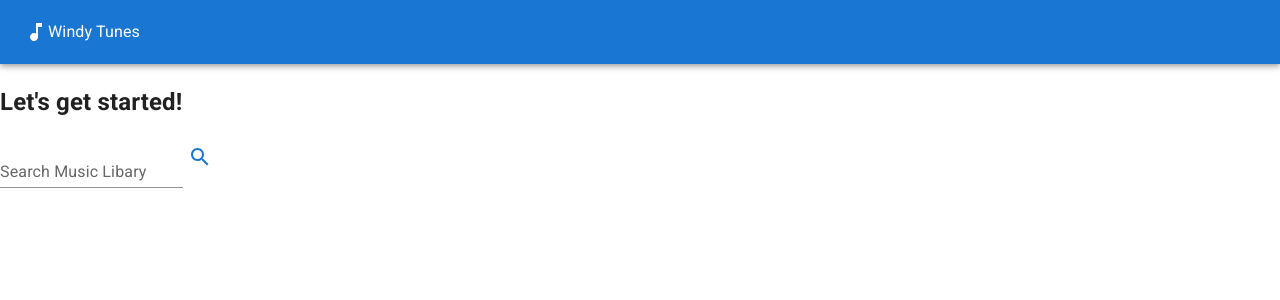
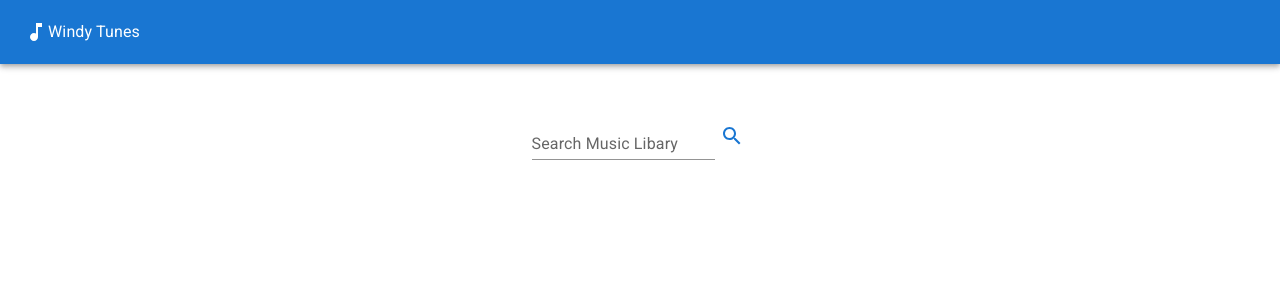
Before and after one commit to peskaypea/Itunes_music_finder, a React (Create React App) app: page / in a window 1280 px wide. Shown: the top 300 px of the page. Built offline with nearby package versions, Linux system fonts and the light colour scheme.

Commit message:
Search component updated, added in another component for the music/ album to be displayed on

```diff
--- a/src/App.js
+++ b/src/App.js
@@ -8,8 +8,6 @@ function App() {
     <>
       <CssBaseline />
       <Nav />
-
-      <h2>Let's get started!</h2>
       <Search />
     </>
   );
--- /dev/null
+++ b/src/components/MusicCard.jsx
@@ -0,0 +1,81 @@
+import React from "react";
+import {
+  Box,
+  Card,
+  CardContent,
+  Typography,
+  CardMedia,
+  Grid,
+  Paper,
+} from "@mui/material";
+
+const MusicCard = ({ artistName, albumCover, trackName }) => {
+  return (
+    <>
+      <Card sx={{ display: "flex", width: 1, m: 1, height: 4 / 5 }}>
+        <Box
+          sx={{
+            display: "flex",
+            flexDirection: "column",
+            width: 1,
+          }}
+        >
+          <CardContent sx={{ flex: "1 0 auto", width: 1 }}>
+            <Typography component="div" variant="p">
+              {trackName.slice(0, 14)}..
+            </Typography>
+            <Typography
+              variant="subtitle1"
+              color="text.secondary"
+              component="div"
+            >
+              {artistName.slice(0, 10)}
+            </Typography>
+          </CardContent>
+          {/*
+          <Box sx={{ display: "flex", alignItems: "center", pl: 1, pb: 1 }}>
+            <IconButton aria-label="previous">
+              {theme.direction === "rtl" ? (
+                <SkipNextIcon />
+              ) : (
+                <SkipPreviousIcon />
+              )}
+            </IconButton>
+            <IconButton aria-label="play/pause">
+              <PlayArrowIcon sx={{ height: 38, width: 38 }} />
+            </IconButton>
+            <IconButton aria-label="next">
+              {theme.direction === "rtl" ? (
+                <SkipPreviousIcon />
+              ) : (
+                <SkipNextIcon />
+              )}
+            </IconButton>
+          </Box>*/}
+        </Box>
+        <CardMedia
+          component="img"
+          sx={{ width: 100 }}
+          image={albumCover}
+          alt="Live from space album cover"
+        />
+      </Card>
+
+      {/* <Box width="100px">
+        <Card>
+          <img src={albumCover} alt="" />
+          <CardContent>
+            <Typography gutterBottom varient="h5" component="div">
+              {artistName}
+            </Typography>
+            <Typography varient="body2" color="text.secondary">
+              {trackName}
+            </Typography>
+          </CardContent>
+        </Card>
+      </Box> */}
+    </>
+  );
+};
+
+export default MusicCard;
--- a/src/components/Search.jsx
+++ b/src/components/Search.jsx
@@ -1,7 +1,8 @@
 import React, { useState } from "react";
 import axios from "axios";
-import { TextField, InputAdornment, IconButton } from "@mui/material";
+import { TextField, IconButton, Container, Grid, Paper } from "@mui/material";
 import SearchIcon from "@mui/icons-material/Search";
+import MusicCard from "./MusicCard";
 
 const Search = () => {
   const [songs, setSongs] = useState([{ track: "" }]);
@@ -31,6 +32,15 @@ const Search = () => {
 
   return (
     <div>
+      <Container
+        sx={{
+          display: "flex",
+          justifyContent: "center",
+          alignItems: "center",
+          width: "100%",
+          mt: 6,
+        }}
+      >
         <TextField
           type="text"
           id="standard-basic"
@@ -51,14 +61,40 @@ const Search = () => {
         >
           <SearchIcon />
         </IconButton>
+      </Container>
 
-      {songs.map((s) => (
-        <div>
-          <h3>{s.trackName}</h3>
-          <img src={s.artworkUrl100} alt="" />
-          <h5>{s.artistName}</h5>
-        </div>
+      <Container>
+        <Grid container>
+          {songs.map((song, index) => (
+            <Grid
+              item
+              key={index}
+              xs={3}
+              sx={{
+                display: "flex",
+                justifyContent: "center",
+                alignItems: "center",
+                width: "100%",
+              }}
+            >
+              {song.artworkUrl100 && (
+                <MusicCard
+                  albumCover={song.artworkUrl100}
+                  artistName={song.artistName}
+                  trackName={song.trackName}
+                  style={{
+                    width: "100%",
+                  }}
+                >
+                  {/* <img src={song.artworkUrl100} alt="" />
+              <h4>{song.artistName}</h4>
+              <h5>{song.trackName}</h5> */}
+                </MusicCard>
+              )}
+            </Grid>
           ))}
+        </Grid>
+      </Container>
     </div>
   );
 };
```
Lines whose indentation alone changed are shown as unchanged.
